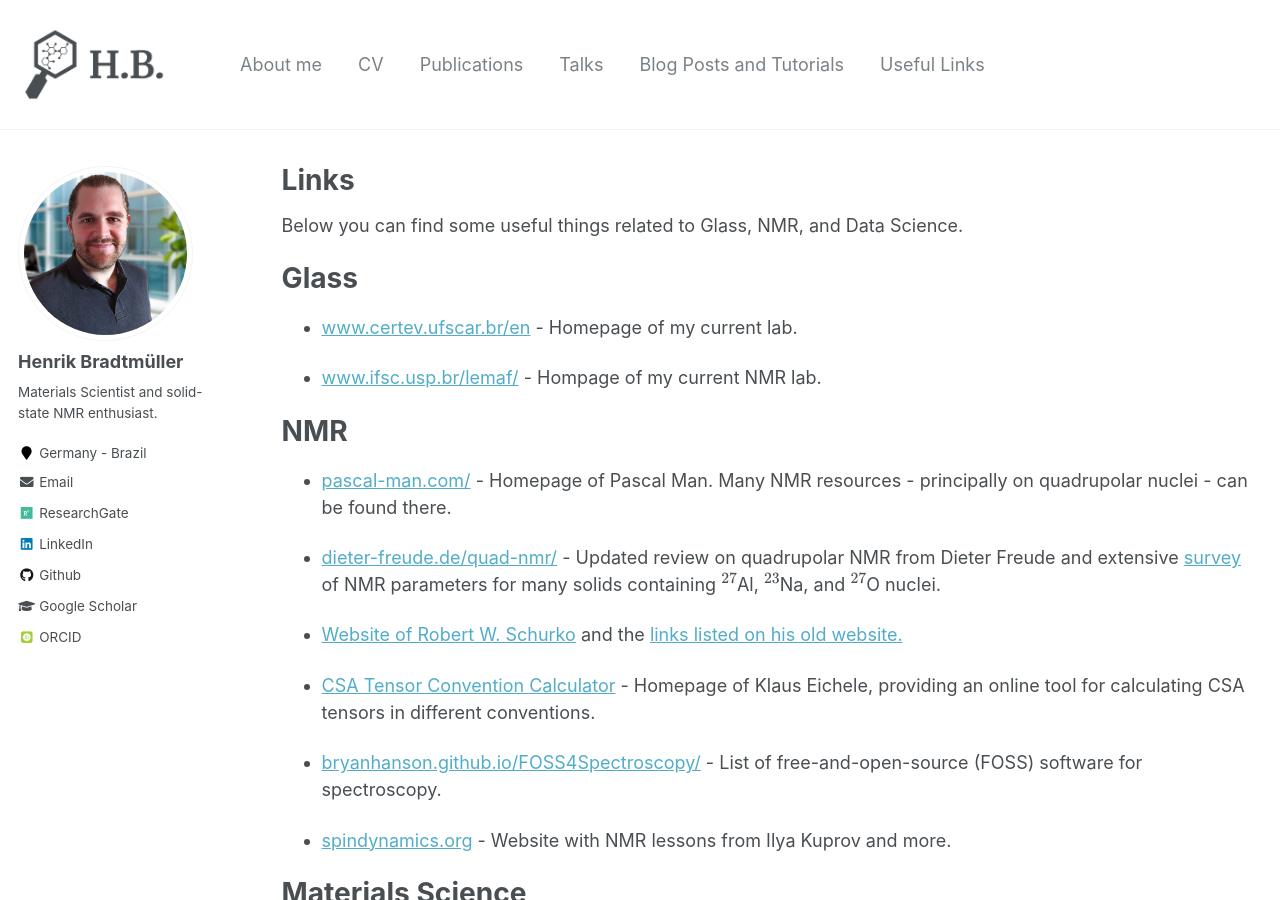
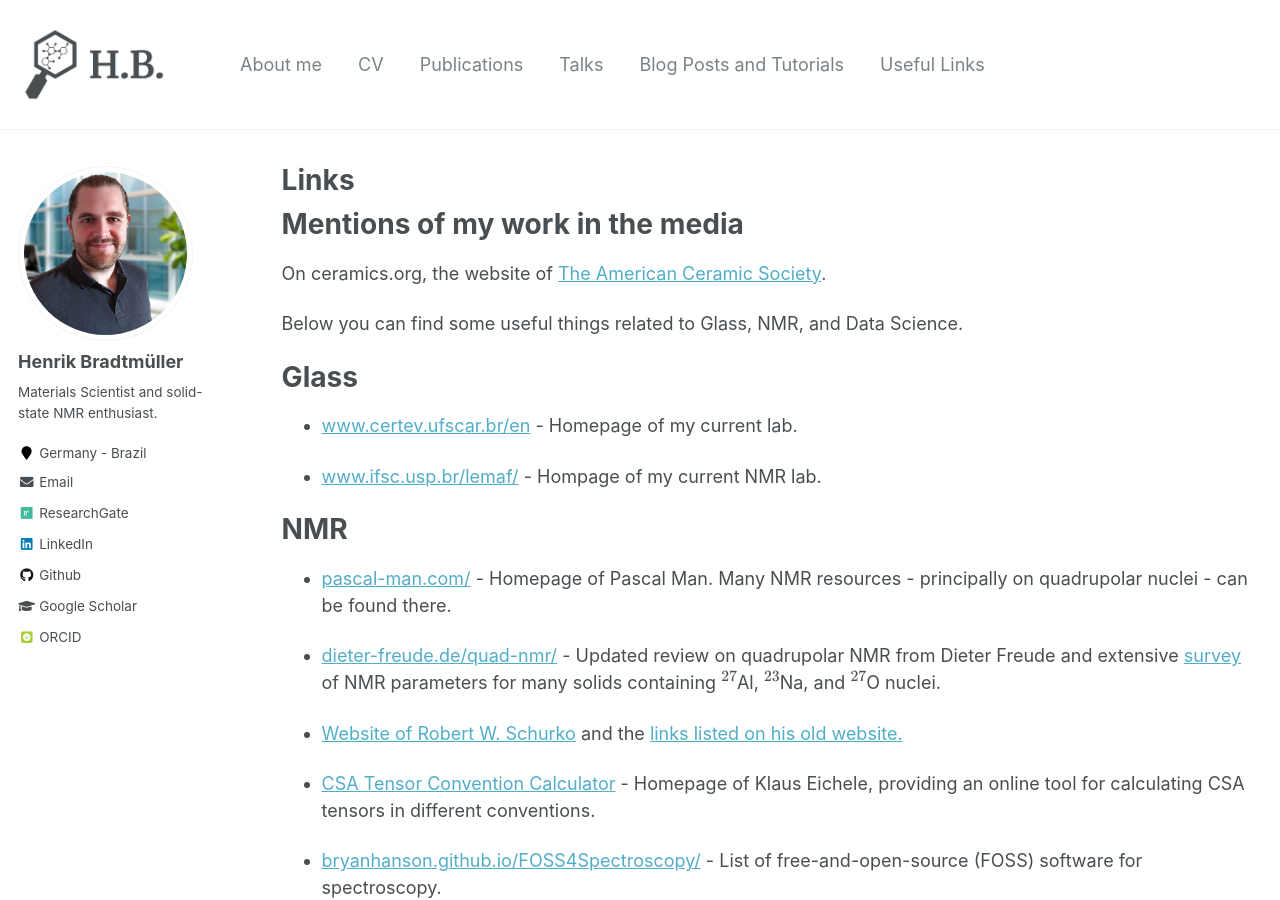
Before and after one commit to hbrmn/hbrmn.github.io, a Jekyll site: the page built from _pages/links.md, in a window 1280 px wide and 900 px high. Built offline with Jekyll 4.4.1, drawn with Linux system fonts in a browser that asks for light colours; some web fonts are replaced; formulas are drawn with MathJax 3.

Commit message:
Update links.md

```diff
--- a/_pages/links.md
+++ b/_pages/links.md
@@ -4,6 +4,10 @@ layout: archive
 permalink: /links/
 author_profile: true
 ---
+Mentions of my work in the media
+======
+On ceramics.org, the website of [The American Ceramic Society](https://ceramics.org/ceramic-tech-today/glass-1/new-solid-state-nmr-strategy-cracks-open-the-black-box-of-crystal-nucleation-in-glass).
+
 
 Below you can find some useful things related to Glass, NMR, and Data Science.
 
```
